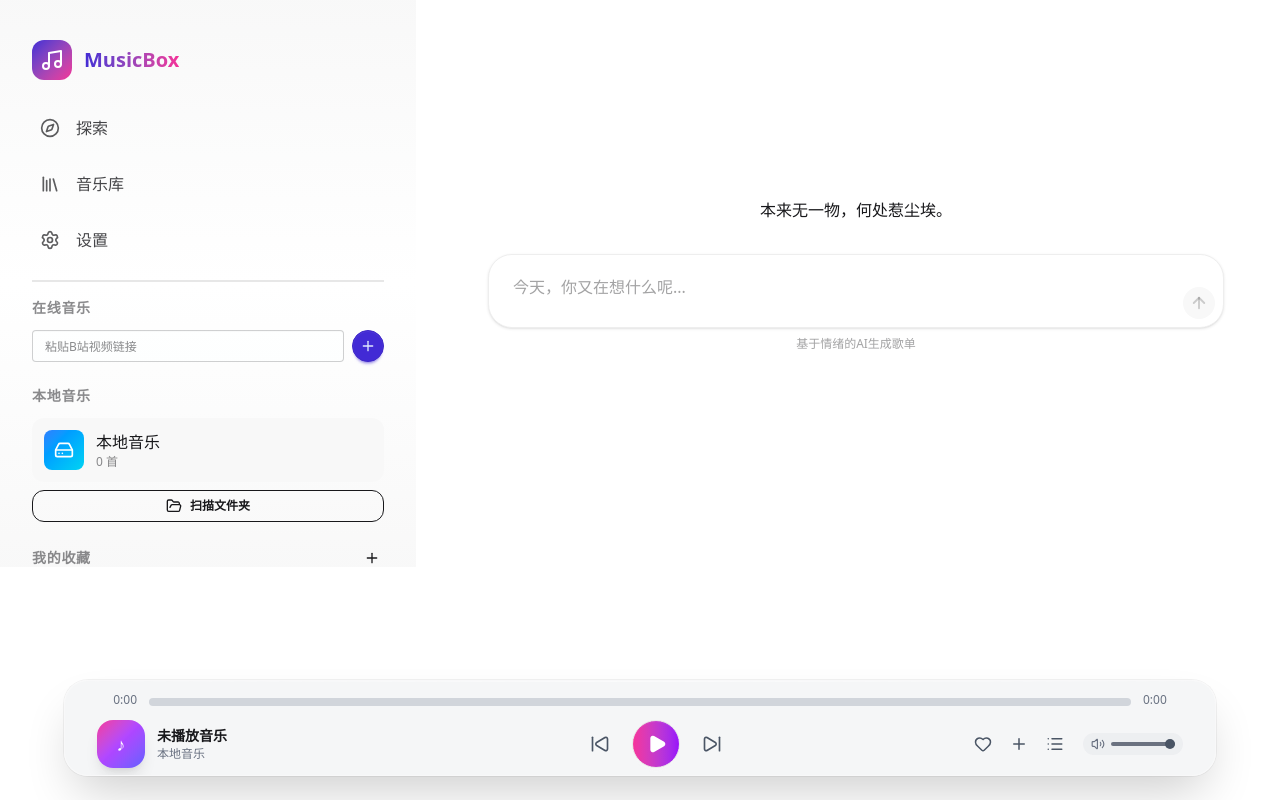
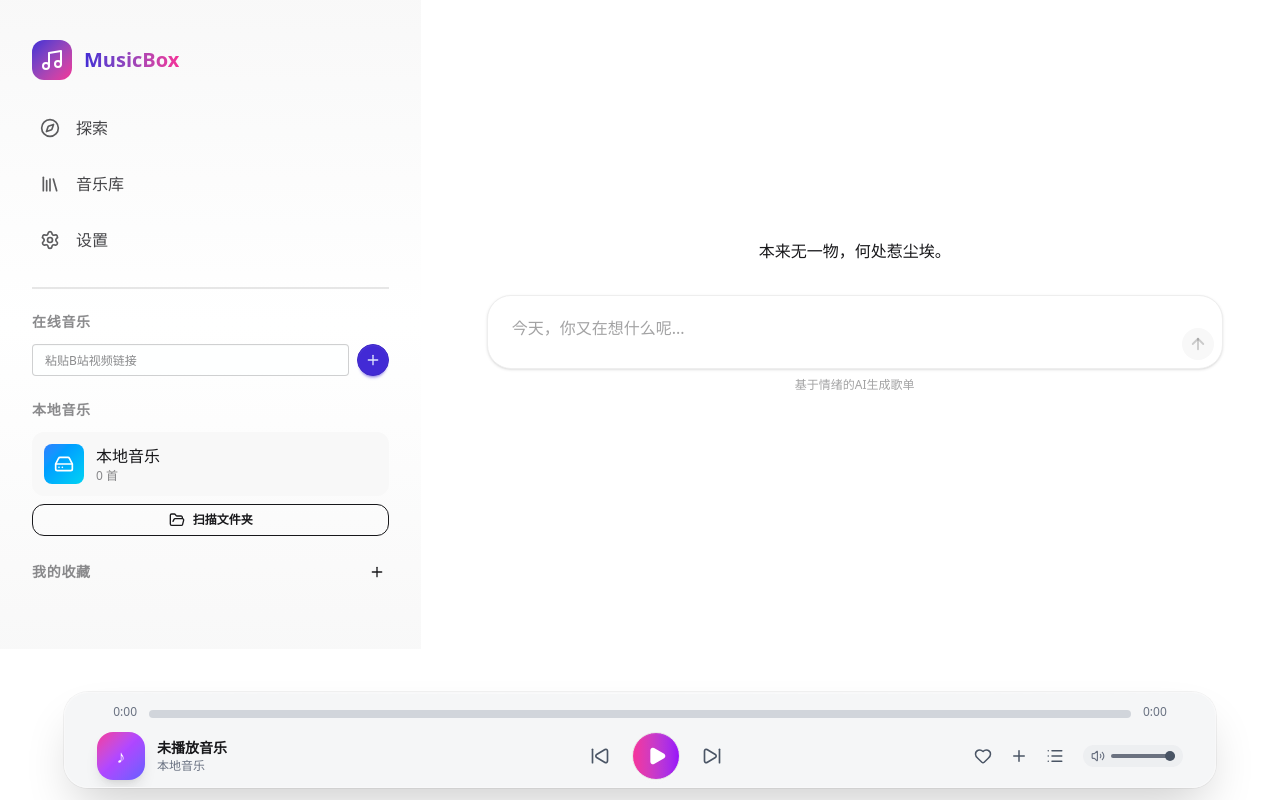
Before and after one commit to ACCSCI/MusicPlayerTauri, a React (Vite) app: page / in a window 1280 px wide. Built offline with nearby package versions, Linux system fonts and the light colour scheme.

Commit message:
fix: 优化下载功能、播放器布局和播放行为
- 下载后保留播放进度，按钮变为绿色禁用状态
- 添加 isDownloaded 字段追踪下载状态
- convertOnlineToLocal 不再更新 currentSong
- 调整 PlayerBar 位置和 grid 布局细粒度

```diff
--- a/src/components/PlayerBar.tsx
+++ b/src/components/PlayerBar.tsx
@@ -147,7 +147,7 @@ export default function PlayerBar() {
   const isOnlineMusic = currentSong?.isOnline === true;
 
   return (
-    <div className="fixed bottom-6 left-1/2 -translate-x-1/2 w-[95%] max-w-6xl">
+    <div className="fixed bottom-3 left-1/2 -translate-x-1/2 w-[95%] max-w-6xl">
       <div className="h-24 rounded-3xl overflow-hidden bg-gray-100/80 dark:bg-gray-900/80 backdrop-blur-2xl border border-white/30 dark:border-white/10 shadow-2xl shadow-black/20 ring-1 ring-black/5">
         <div className="absolute top-0 left-0 right-0 h-px bg-gradient-to-r from-transparent via-white/50 to-transparent" />
 
@@ -216,7 +216,17 @@ export default function PlayerBar() {
                 <Heart size={18} fill={isInFavorites ? "currentColor" : "none"} />
               </button>
               {isOnlineMusic && (
-                <button className="btn btn-ghost btn-circle btn-sm text-gray-600 dark:text-gray-300 hover:text-green-500 hover:bg-green-50 dark:hover:bg-green-500/10" onClick={handleDownload} disabled={isDownloading} title="下载">
+                <button
+                  className={clsx(
+                    "btn btn-ghost btn-circle btn-sm",
+                    currentSong?.isDownloaded
+                      ? "text-green-500 cursor-not-allowed"
+                      : "text-gray-600 dark:text-gray-300 hover:text-green-500 hover:bg-green-50 dark:hover:bg-green-500/10"
+                  )}
+                  onClick={handleDownload}
+                  disabled={isDownloading || currentSong?.isDownloaded}
+                  title={currentSong?.isDownloaded ? "已下载" : "下载"}
+                >
                   {isDownloading ? <span className="loading loading-spinner loading-xs" /> : <Download size={18} />}
                 </button>
               )}
--- a/src/routes/__root.tsx
+++ b/src/routes/__root.tsx
@@ -4,15 +4,15 @@ import SideBar from "../components/SideBar";
 import PlayerBar from "../components/PlayerBar";
 
 const RootLayout = () => (
-  <div className="w-full h-full grid grid-cols-6 grid-rows-7 gap-4 ">
-    <div className="sidebar col-start-1 col-end-3 row-start-1 row-end-6">
+<div className="w-full h-full grid grid-cols-6 grid-rows-16 gap-2">
+    <div className="sidebar col-start-1 col-end-3 row-start-1 row-end-14">
       <SideBar />
     </div>
-    <div className="content col-start-3 col-end-7 row-start-1 row-end-6">
+    <div className="content col-start-3 col-end-7 row-start-1 row-end-14">
       <Outlet />
     </div>
 
-    <div className="player col-start-1 col-end-7 row-start-6 row-end-8 flex">
+    <div className="player col-start-1 col-end-7 row-start-15 row-end-17 flex">
       <PlayerBar />
     </div>
     {/* <TanStackRouterDevtools /> */}
--- a/src/stores/usePlayerStore.ts
+++ b/src/stores/usePlayerStore.ts
@@ -7,6 +7,7 @@ export interface Song {
   isOnline?: boolean;
   bvId?: string;
   page?: number;
+  isDownloaded?: boolean;
 }
 
 export interface Playlist {
@@ -242,7 +243,7 @@ export const usePlayerStore = create<PlayerState>((set, get) => {
     },
 
     convertOnlineToLocal: async (oldPath: string, newPath: string, songName: string) => {
-      const newSong = { path: newPath, name: songName, isOnline: false };
+      const newSong = { path: newPath, name: songName, isOnline: true, isDownloaded: true };
 
       await get().loadPlaylists();
 
@@ -264,7 +265,7 @@ export const usePlayerStore = create<PlayerState>((set, get) => {
         }
         const newSongs = p.songs.map((s) => {
           if (s.path === oldPath) {
-            return { ...s, path: newPath, isOnline: false };
+            return { ...s, path: newPath, isOnline: true, isDownloaded: true };
           }
           return s;
         });
@@ -275,7 +276,7 @@ export const usePlayerStore = create<PlayerState>((set, get) => {
 
       const updatedPlayQueue = get().playQueue.map((s) => {
         if (s.path === oldPath) {
-          return { ...s, path: newPath, isOnline: false };
+          return { ...s, path: newPath, isOnline: true, isDownloaded: true };
         }
         return s;
       });
@@ -287,10 +288,6 @@ export const usePlayerStore = create<PlayerState>((set, get) => {
 
       set({ playQueue: finalPlayQueue });
       invoke("save_play_queue", { songs: finalPlayQueue });
-
-      if (get().currentSong?.path === oldPath) {
-        set({ currentSong: { ...get().currentSong!, path: newPath, isOnline: false } });
-      }
     },
 
     loadPlaylists: async () => {
```
